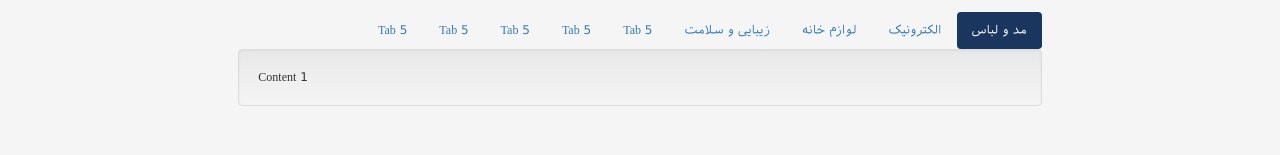
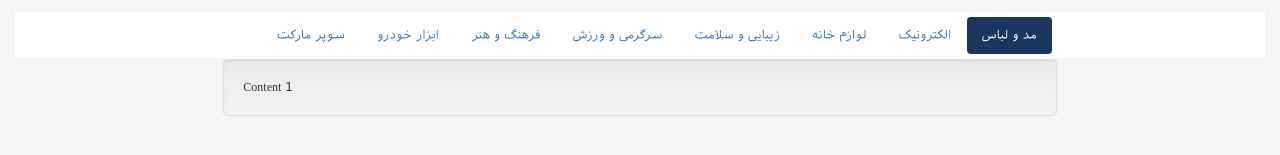
Before and after one commit to MBZolfaghari/onlineshope2, a plain HTML site: page onlineshope2/index.html in a window 1280 px wide. Shown: the part 93-248 px from the top of the page. Drawn offline with Linux system fonts and the light colour scheme.

Commit message:
second row is compeleted

```diff
--- a/onlineshope2/Content/StyleSheet.css
+++ b/onlineshope2/Content/StyleSheet.css
@@ -69,6 +69,9 @@ a , a:hover {
     direction:rtl;
 }
 
+width100 {
+    width: 100%;
+}
 /*header blue nav bar*/
 #bluenavigationbar {
     background-color: #1a365e;
@@ -239,3 +242,18 @@ nav#bluenavigationbar a {
         color: #fff;
         background-color: #1a365e;
     }
+
+    /*whiting out the white bar on the white menu bar*/
+.whitebackground.width100 {
+    height: 46px;
+}
+
+div.whitebackground.width100 div{
+    padding:5px !important;
+    border-radius:4px !important;
+}
+
+#whitemenucontent{
+    padding:0 !important;
+
+}
--- a/onlineshope2/index.html
+++ b/onlineshope2/index.html
@@ -97,38 +97,9 @@
         </div>
         <div class="clearfix"></div>
 
-        <!--        <div class="container col-lg-8 col-lg-push-2">
-            <ul class="nav nav-pills" >
-                <li class="active"><a href="#tab-1" data-toggle="tab">مد و لباس</a></li>
-                <li><a href="#tab-2" data-toggle="tab">الکترونیک</a></li>
-                <li><a href="#tab-3" data-toggle="tab">لوازم خانه</a></li>
-                <li><a href="#tab-4" data-target="tab">زیبایی و سلامت</a></li>
-                <li><a href="#tab-5" data-toggle="tab">الکترونیک</a></li>
-                <li><a href="#tab-6" data-toggle="tab">لوازم خانه</a></li>
-                <li><a href="#tab-7" data-target="tab">زیبایی و سلامت</a></li>
-                <li><a href="#tab-8" data-toggle="tab">الکترونیک</a></li>
-                <li><a href="#tab-9" data-toggle="tab">لوازم خانه</a></li>
-                <li><a href="#tab-10" data-target="tab">زیبایی و سلامت</a></li>
-            </ul>-->
 
-        <!-- Tab panes -->
-
-        <!--            <div class="tab-content well">
-                <div class="tab-pane" id="tab-1">Content 1</div>
-                <div class="tab-pane" id="tab-2">Content 2</div>
-                <div class="tab-pane" id="tab-3">Content 3</div>
-                <div class="tab-pane" id="tab-4">Content 4</div>
-                <div class="tab-pane" id="tab-5">Content 5</div>
-                <div class="tab-pane" id="tab-6">Content 6</div>
-                <div class="tab-pane" id="tab-7">Content 7 </div>
-                <div class="tab-pane" id="tab-8">Content 8</div>
-                <div class="tab-pane" id="tab-9">Content 9</div>
-                <div class="tab-pane" id="tab-10">Content 10</div>
-            </div>
-
-        </div>-->
-
-        <div class="col-lg-8 col-lg-offset-2">
+        <div class="whitebackground width100">
+            <div class="col-lg-8 col-lg-offset-2 col-md-8 col-md-offset-2 col-sm-10 col-sm-offset-1 col-xs-12 whitebackground">
 
                 <!-- Nav pills -->
                 <ul class="nav nav-pills">
@@ -136,13 +107,17 @@
                     <li><a href="#tab-2" data-toggle="tab">الکترونیک</a></li>
                     <li><a href="#tab-3" data-toggle="tab">لوازم خانه</a></li>
                     <li><a href="#tab-4" data-toggle="tab">زیبایی و سلامت</a></li>
-                <li><a href="#tab-6" data-toggle="tab">Tab 5</a></li>
-                <li><a href="#tab-7" data-toggle="tab">Tab 5</a></li>
-                <li><a href="#tab-8" data-toggle="tab">Tab 5</a></li>
-                <li><a href="#tab-9" data-toggle="tab">Tab 5</a></li>
-                <li><a href="#tab-10" data-toggle="tab">Tab 5</a></li>
+                    <li><a href="#tab-6" data-toggle="tab">سرگرمی و ورزش</a></li>
+                    <li><a href="#tab-7" data-toggle="tab">فرهنگ و هنر</a></li>
+                    <li><a href="#tab-8" data-toggle="tab">ابزار خودرو</a></li>
+                    <li><a href="#tab-9" data-toggle="tab">سوپر مارکت</a></li>
+
 
                 </ul>
+            </div>
+        </div>
+        <div class="clearfix"></div>
+        <div id="whitemenucontent" class="col-lg-8 col-lg-offset-2 col-md-8 col-md-offset-2 col-sm-10 col-sm-offset-1 col-xs-12">
 
             <!-- Tab panes -->
             <div class="tab-content well">
@@ -155,8 +130,6 @@
                 <div class="tab-pane" id="tab-7">Content 7</div>
                 <div class="tab-pane" id="tab-8">Content 8</div>
                 <div class="tab-pane" id="tab-9">Content 9</div>
-                <div class="tab-pane" id="tab-10">Content 10</div>
-
 
             </div>
         </div>
```
Lines whose indentation alone changed are shown as unchanged.
